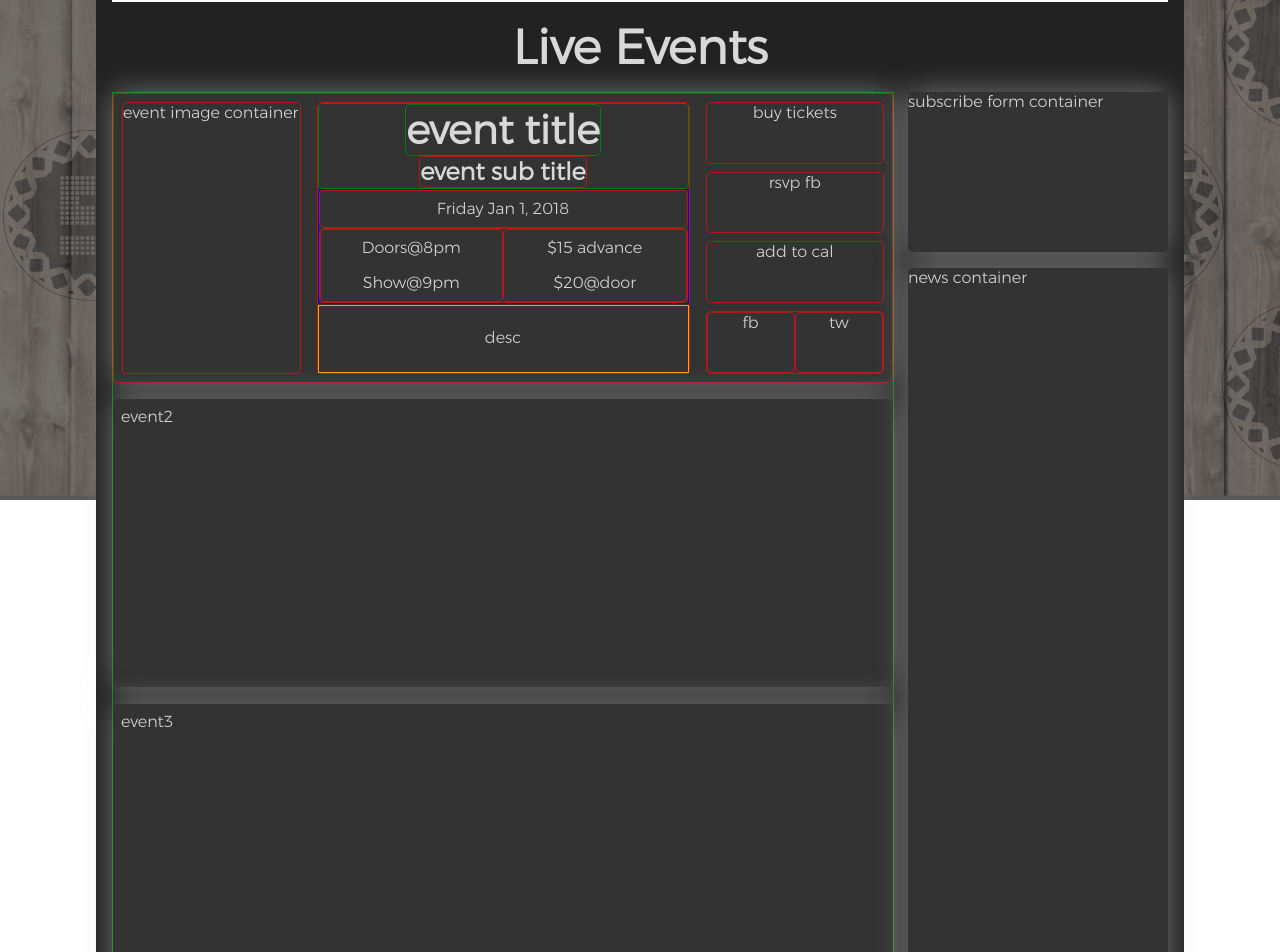
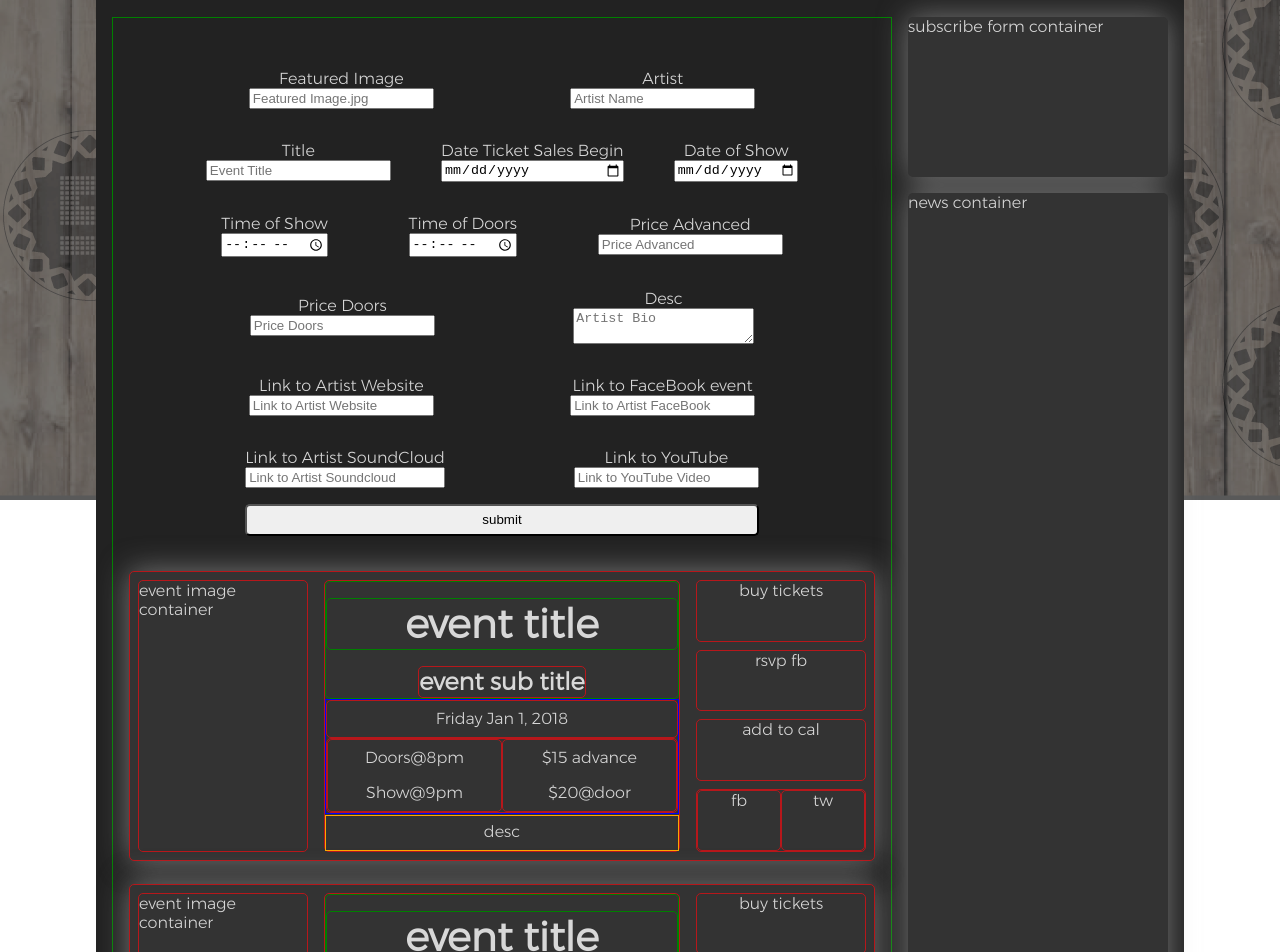
Before and after one commit to bshawn/music-venue-template, a React (Create React App) app: page / in a window 1280 px wide. Shown: the part 580-1532 px from the top of the page. Built offline with nearby package versions, Linux system fonts and the light colour scheme.

Commit message:
still trying to call addEvent() function in app.jsx component from processForm() function in addEventForm.jsx component.

```diff
--- a/src/components/AddEventForm.jsx
+++ b/src/components/AddEventForm.jsx
@@ -1,11 +1,10 @@
 import React, { Component } from 'react';
 
 class AddEventForm extends Component {
-    createEvent(e) {
-        e.preventDefault();
-        // console.log("in");
+processForm(event) {
+    event.preventDefault();
+    console.log("createEvent function called");
     const eventObj = {
-            // id: Date.now(),
         img: this.img.value,
         name: this.name.value,
         title: this.title.value,
@@ -21,17 +20,17 @@ class AddEventForm extends Component {
         linkSC: this.linkSC.value,
         video: this.video.value
     }
-        console.log(event);
-        this.props.addEvent(eventObj);
-        this.addForm.reset();
+    console.log(eventObj);
+    this.props.add(eventObj);
+    this.form.reset();
 }
 
     render() {
         return (
         <div className="addEventForm-container">
-            <h3 className="add-form-header">Add Event</h3>
+            {/* <h3 className="add-form-header">Add Event</h3> */}
 
-            <form ref={(input) => this.addForm = input} className="event-edit" onSubmit={(e) => this.createEvent(e)}>
+            <form ref={(fullForm) => this.form = fullForm} className="event-edit" onSubmit={this.processForm.bind(this)}>
                 <div className="input-container">
                     <label htmlFor="Featured Image">Featured Image</label>
                     <input ref={(input) => this.img = input} type="text" placeholder="Featured Image.jpg"/>
--- a/src/components/App.jsx
+++ b/src/components/App.jsx
@@ -1,24 +1,51 @@
 import React, {Component} from 'react';
 import Header from './Header';
 import Nav from './Nav';
-import Container from './Container';
 import Social from './Social';
 import Footer from './Footer';
+import Events from './Events';
+// import AddEventForm from './AddEventForm';
 
 class App extends Component {
-  render() {
-    const childWithProp = React
-      .Children
-      .map(this.props.children, (child) => {
-        return React.cloneElement(child);
+  constructor(props){
+    super(props);
+    this.addEvent = this.addEvent.bind(this);
+    this.state = {
+      events: {}
+    };
+  }
+
+  addEvent(newEvent) {
+    //update our state
+    const events = {
+      ...this.state.events
+    };
+
+    //add new event
+    const timestamp = Date.now();
+    events[`event-${timestamp}`] = newEvent;
+
+    //set state
+    this.setState({events});
+
+    console.log(this.state.events);
+    console.log("event added sucessfully");
+  }
+
+  render(){
+
+    const childWithProp = React.Children.map(this.props.children, (child) => {
+      return React.cloneElement(child, {
+        add: this.addEvent,
+        events: this.state.events
       });
+    });
+
     return (
       <div className="App">
         <Header/>
         <Nav/>
-        <Container>
-          {childWithProp}
-        </Container>
+        {childWithProp}
         <Social/>
         <Footer/>
       </div>
--- a/src/components/Event.jsx
+++ b/src/components/Event.jsx
@@ -3,9 +3,48 @@ import React, {Component} from 'react';
 class Event extends Component {
   render() {
     return (
-      <div className="event-container">
+        <div className="event-container is-grid bor">
 
-      </div>
+              <div className="event-img-container bor">event image container</div>
+
+              <div className="event-info-container is-grid bor">
+                  <div className="event-header-container is-grid bor-g">
+                      <h2 className="event-title bor-g">event title</h2>
+                      <h3 className="event-sub-title bor">event sub title</h3>
+                  </div>
+                  <div className="event-details-container is-grid">
+                      <div className="event-date-container is-grid bor">Friday Jan 1, 2018</div>
+                      <div className="event-time-price-container is-grid bor">
+                          <div className="event-time-container is grid bor">
+                              <div className="time-doors pad">Doors@8pm</div>
+                              <div className="time-show pad">Show@9pm</div>
+                          </div>
+                          <div className="event-price-container is-grid bor">
+                              <div className="event-price-adv pad">$15 advance</div>
+                              <div className="event-price-door pad">$20@door</div>
+                          </div>
+                      </div>
+                  </div>
+                  <div className="event-desc-container is-grid">
+                      <p className="desc">desc</p>
+                  </div>
+              </div>
+
+              <div className="event-links-container is-grid">
+                  <div className="event-tic-btn is-grid bor">buy tickets</div>
+
+                  <div className="event-fb-rsvp-btn bor">rsvp fb</div>
+
+                  <div className="event-add-to-cal-btn bor">add to cal</div>
+
+                  <div className="share-btn-container is-grid bor">
+                  {/* <h3 className="share-title bor">share</h3> */}
+                      <div className="event-fb-share-btn bor">fb</div>
+                      <div className="event-tw-share-btn bor">tw</div>
+                  </div>
+
+              </div>
+          </div>
 
     );
   }
--- a/src/components/Events.jsx
+++ b/src/components/Events.jsx
@@ -1,58 +1,21 @@
 import React, {Component} from 'react';
 import AddEventForm from './AddEventForm';
-// import Event from './Event';
+import Container from './Container';
+import Event from './Event';
 
 class Events extends Component {
     render() {
         return (
-            <ul className="live-events-container is-grid">
-                <div className="event-container is-grid bor">
-
-                    <div className="event-img-container bor">event image container</div>
-
-                    <div className="event-info-container is-grid bor">
-                        <div className="event-header-container is-grid bor-g">
-                            <h2 className="event-title bor-g">event title</h2>
-                            <h3 className="event-sub-title bor">event sub title</h3>
-                        </div>
-                        <div className="event-details-container is-grid">
-                            <div className="event-date-container is-grid bor">Friday Jan 1, 2018</div>
-                            <div className="event-time-price-container is-grid bor">
-                                <div className="event-time-container is grid bor">
-                                    <div className="time-doors pad">Doors@8pm</div>
-                                    <div className="time-show pad">Show@9pm</div>
-                                </div>
-                                <div className="event-price-container is-grid bor">
-                                    <div className="event-price-adv pad">$15 advance</div>
-                                    <div className="event-price-door pad">$20@door</div>
-                                </div>
-                            </div>
-                        </div>
-                        <div className="event-desc-container is-grid">
-                            <p className="desc">desc</p>
-                        </div>
-                    </div>
-
-                    <div className="event-links-container is-grid">
-                        <div className="event-tic-btn is-grid bor">buy tickets</div>
-
-                        <div className="event-fb-rsvp-btn bor">rsvp fb</div>
-
-                        <div className="event-add-to-cal-btn bor">add to cal</div>
-
-                        <div className="share-btn-container is-grid bor">
-                        {/* <h3 className="share-title bor">share</h3> */}
-                            <div className="event-fb-share-btn bor">fb</div>
-                            <div className="event-tw-share-btn bor">tw</div>
-                        </div>
-
-                    </div>
-                </div>
-                <div className="event-container">event2</div>
-                <div className="event-container">event3</div>
-                <div className="event-container">event4</div>
-                <div className="event-container">event5</div>
-      		</ul>
+            <Container>
+                <ul className="live-events-container is-grid">
+                    <AddEventForm add={this.props.add}/>
+                    <Event/>
+                    <Event/>
+                    <Event/>
+                    <Event/>
+                    {/* {Object.keys(this.props.events).map((key) => <Event key={key} event={this.props.events[key]}/>)} */}
+                </ul>
+            </Container>
         );
     }
 }
--- a/src/components/Home.jsx
+++ b/src/components/Home.jsx
@@ -1,22 +1,24 @@
 import React, {Component} from 'react';
 import Events from './Events';
-// import Container from './Container';
+import Container from './Container';
 
 
 class Home extends Component {
 	render() {
     return (
+      <Container>
         <section className="home-container">
           <section className="slideshow-section">slideshow section</section>
-        <h1>Live Events</h1>
+          <h2>Live Events</h2>
           <div className="home-content-container is-grid">
-          <Events/>
+            <Events add={this.props.add}/>
             <div className="sidebar-container">
               <aside className="subscribe-container">subscribe form container</aside>
               <aside className="news-container-home widget">news container</aside>
             </div>
           </div>
         </section>
+      </Container>
   	);
   }
 }
--- a/src/css/_events.styl
+++ b/src/css/_events.styl
@@ -3,9 +3,8 @@
 	width 100%
 	grid-gap 1rem
 	border 1px solid green
-	padding 0
+	padding 1rem
 	margin 0 auto
-
 
 .event-container
 	grid-template-columns repeat(8, 1fr)
@@ -35,6 +34,8 @@
 		.event-desc-container
 			border 1px solid orange
 			grid-row 4
+			.desc
+				margin 0 auto
 
 	.event-links-container
 		grid-row 1/9
--- a/src/css/_home.styl
+++ b/src/css/_home.styl
@@ -1,10 +1,13 @@
 .home-container
 	flex-basis 100%
 	flex-direction column
+	h2
+		margin 1rem 0
 
 .home-content-container
 	grid-template-columns 3fr 1fr
 	grid-gap 1rem
+	padding 1rem
 
 .sidebar-container
 	filter drop-shadow(0px 0px 15px rgba(200,200,200,0.5))
--- a/src/css/style.css
+++ b/src/css/style.css
@@ -121,7 +121,7 @@ h3 {
   width: 100%;
   grid-gap: 1rem;
   border: 1px solid #008000;
-  padding: 0;
+  padding: 1rem;
   margin: 0 auto;
 }
 .event-container {
@@ -165,6 +165,9 @@ h3 {
   border: 1px solid #ffa500;
   -ms-grid-row: 4;
       grid-row: 4;
+}
+.event-container .event-info-container .event-desc-container .desc {
+  margin: 0 auto;
 }
 .event-container .event-links-container {
   grid-row: 1/9;
@@ -366,10 +369,14 @@ h3 {
       -ms-flex-direction: column;
           flex-direction: column;
 }
+.home-container h2 {
+  margin: 1rem 0;
+}
 .home-content-container {
   -ms-grid-columns: 3fr 1fr;
       grid-template-columns: 3fr 1fr;
   grid-gap: 1rem;
+  padding: 1rem;
 }
 .sidebar-container {
   -webkit-filter: drop-shadow(0px 0px 15px rgba(200,200,200,0.5));
@@ -542,11 +549,6 @@ body {
     width: 100%;
   }
 }
-h1 {
-  font-size: 3rem;
-  margin: 1rem 0;
-  text-align: center;
-}
 h2 {
   font-size: 2.5rem;
   margin: 0 auto;
@@ -599,9 +601,6 @@ iframe {
     background: none;
   }
 }
-.content-container {
-  padding: 1rem;
-}
 .bor {
   border: 1px solid #b7171b;
   border-radius: 5px;
```
Also changed, not shown: src/css/style.styl (+5 -5 lines). Lines whose indentation alone changed are shown as unchanged.
